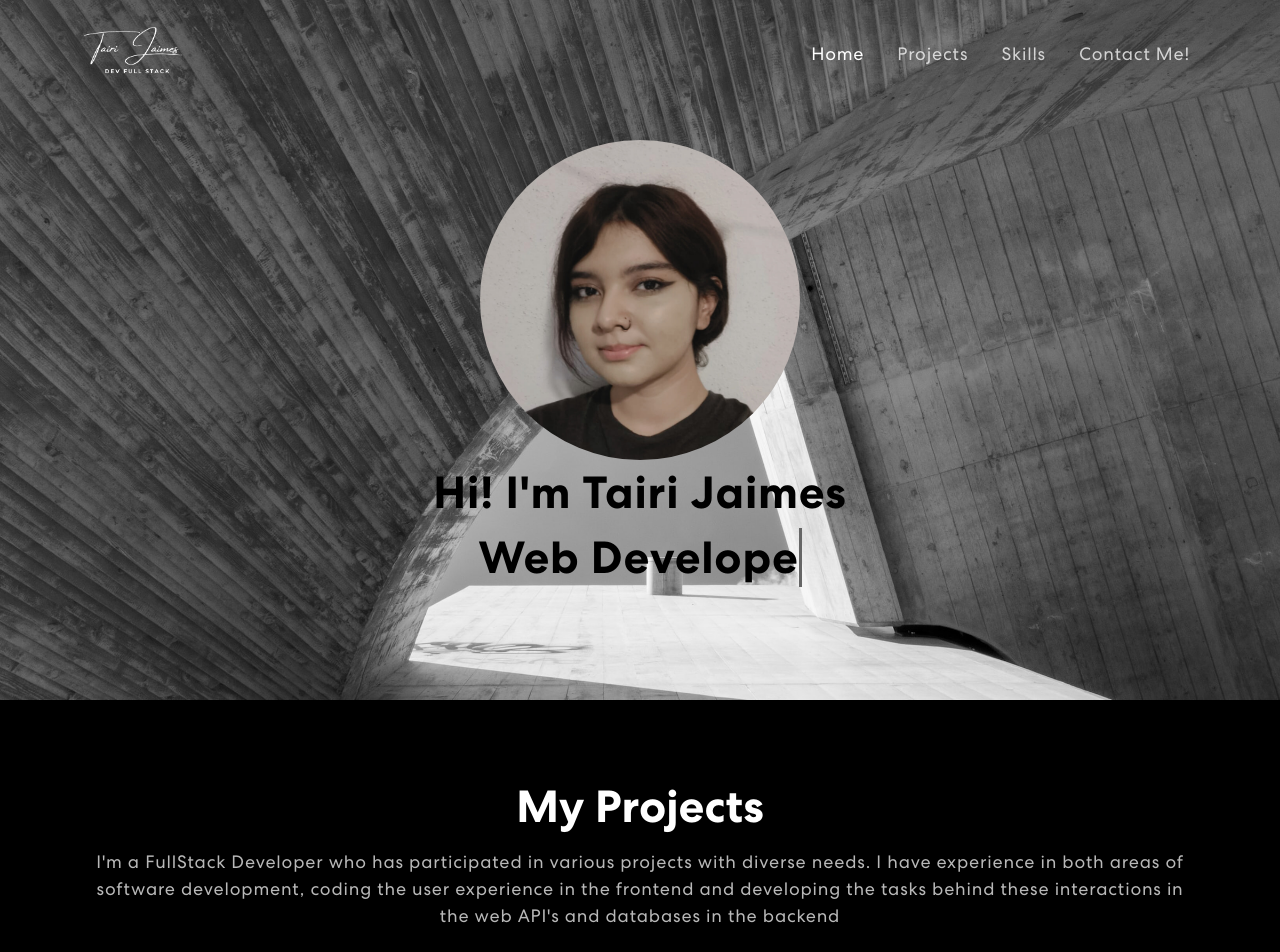
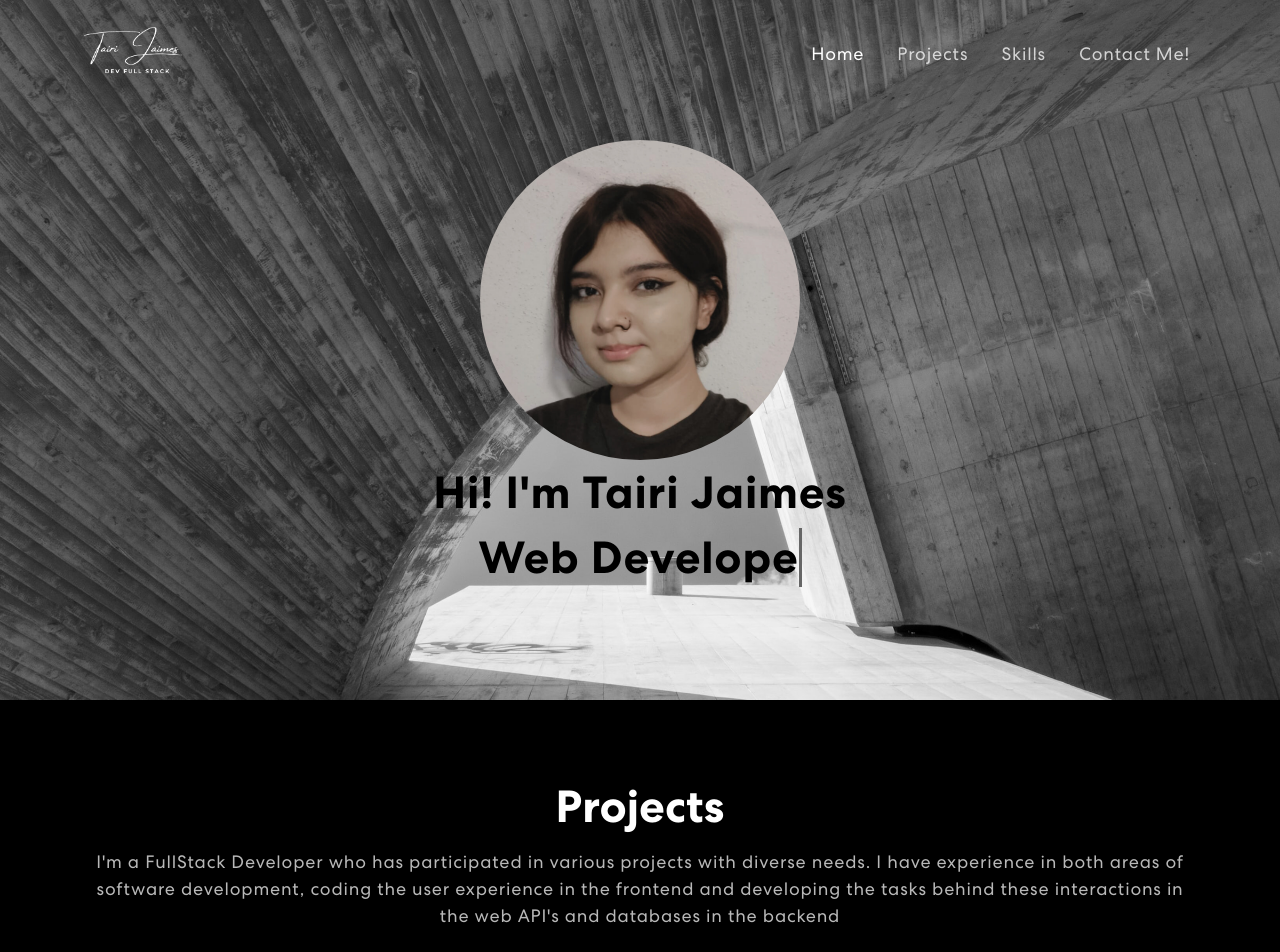
Before and after one commit to TJaimes/professional-portfolio, a React (Create React App) app: page / in a window 1280 px wide. Shown: the top 952 px of the page. Built offline with nearby package versions, Linux system fonts and the light colour scheme.

Commit message:
Nuevo titulo

```diff
--- a/src/components/Projects.js
+++ b/src/components/Projects.js
@@ -60,7 +60,7 @@ export const Projects = () => {
             <Container>
                 <Row>
                     <Col size={12}>
-                    <h2>My Projects</h2>
+                    <h2>Projects</h2>
                     <p>I'm a FullStack Developer who has participated in various projects with diverse needs. I have experience in both areas of software development, coding the user experience in the frontend and developing the tasks behind these interactions in the web API's and databases in the backend</p>
                     <Row>
                         {
```
